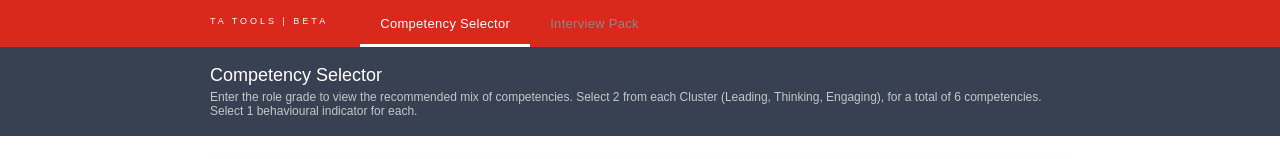
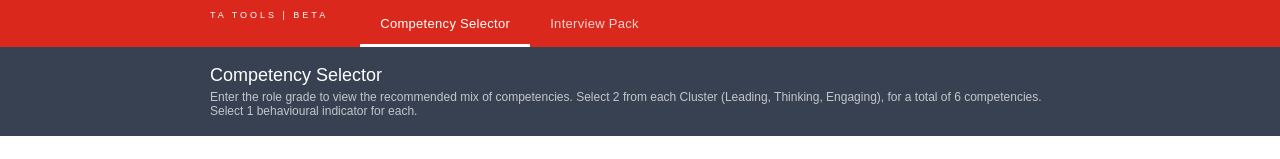
Before and after one commit to hchioccola/competency-finder, a React (Vite) app: page / in a window 1280 px wide. Shown: the top 159 px of the page. Built offline with nearby package versions, Linux system fonts and the light colour scheme.

Commit message:
Update App.jsx

```diff
--- a/src/App.jsx
+++ b/src/App.jsx
@@ -698,14 +698,14 @@ export default function App() {
       {/* Top nav */}
       <div style={{ background: "#DA291C", borderBottom: "3px solid #DA291C" }}>
         <div style={{ maxWidth: 860, margin: "0 auto", padding: "0 24px", display: "flex", alignItems: "stretch" }}>
-          <div style={{ padding: "16px 0 0", marginRight: 32 }}>
+          <div style={{ padding: "10px 0 0", marginRight: 32 }}>
             <div style={{ fontSize: 9, color: "#ffffff", letterSpacing: 3, textTransform: "uppercase", marginBottom: 1.5 }}> TA Tools | BETA </div>
           </div>
           {[
             { key: "selector", label: "Competency Selector" },
             { key: "interview", label: "Interview Pack" },
           ].map(t => (
-            <button key={t.key} onClick={() => setTab(t.key)} style={{ background: "none", border: "none", borderBottom: tab === t.key ? "3px solid #fff" : "3px solid transparent", color: tab === t.key ? "white" : "#888", padding: "16px 20px 13px", cursor: "pointer", fontSize: 13, fontFamily: "inherit", letterSpacing: 0.3, marginBottom: -3, transition: "all 0.15s" }}>
+            <button key={t.key} onClick={() => setTab(t.key)} style={{ background: "none", border: "none", borderBottom: tab === t.key ? "3px solid #fff" : "3px solid transparent", color: tab === t.key ? "white" : "#fbd3d0", padding: "16px 20px 13px", cursor: "pointer", fontSize: 13, fontFamily: "inherit", letterSpacing: 0.3, marginBottom: -3, transition: "all 0.15s" }}>
               {t.label}
             </button>
           ))}
```
